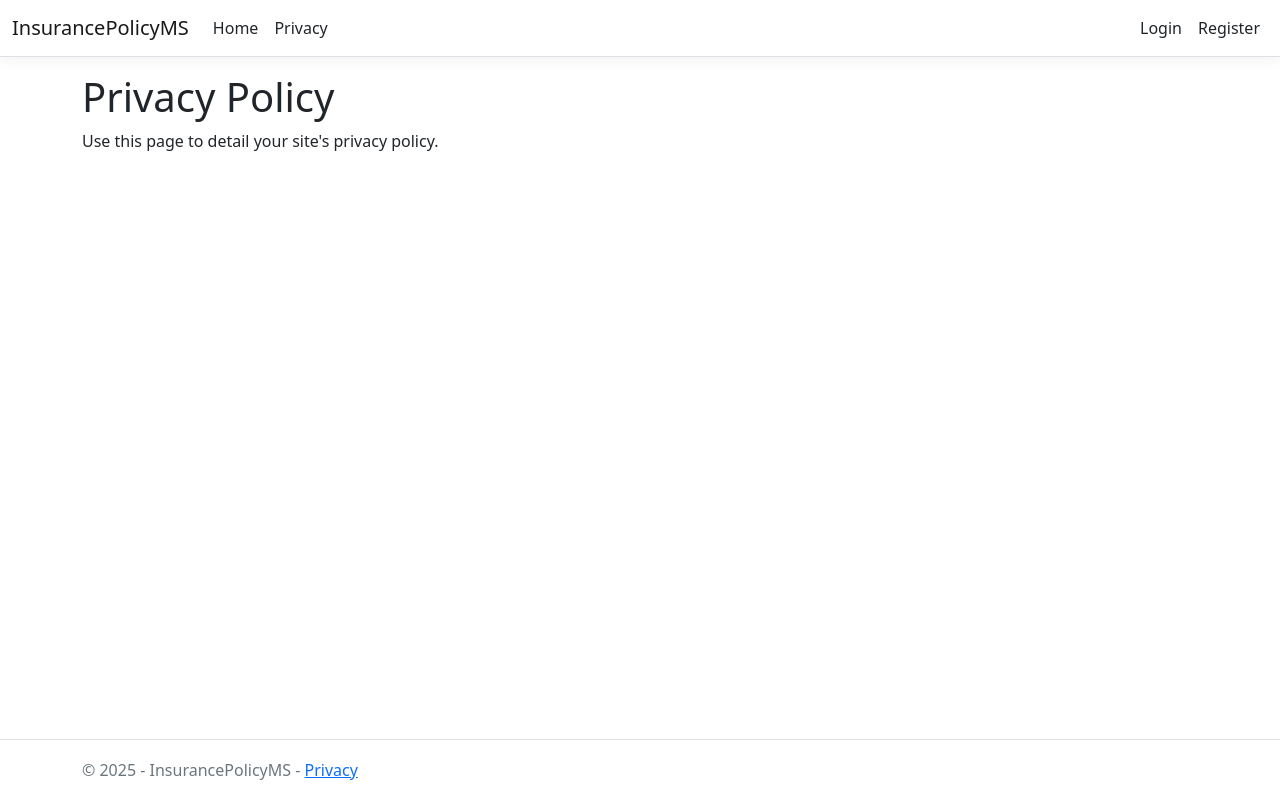
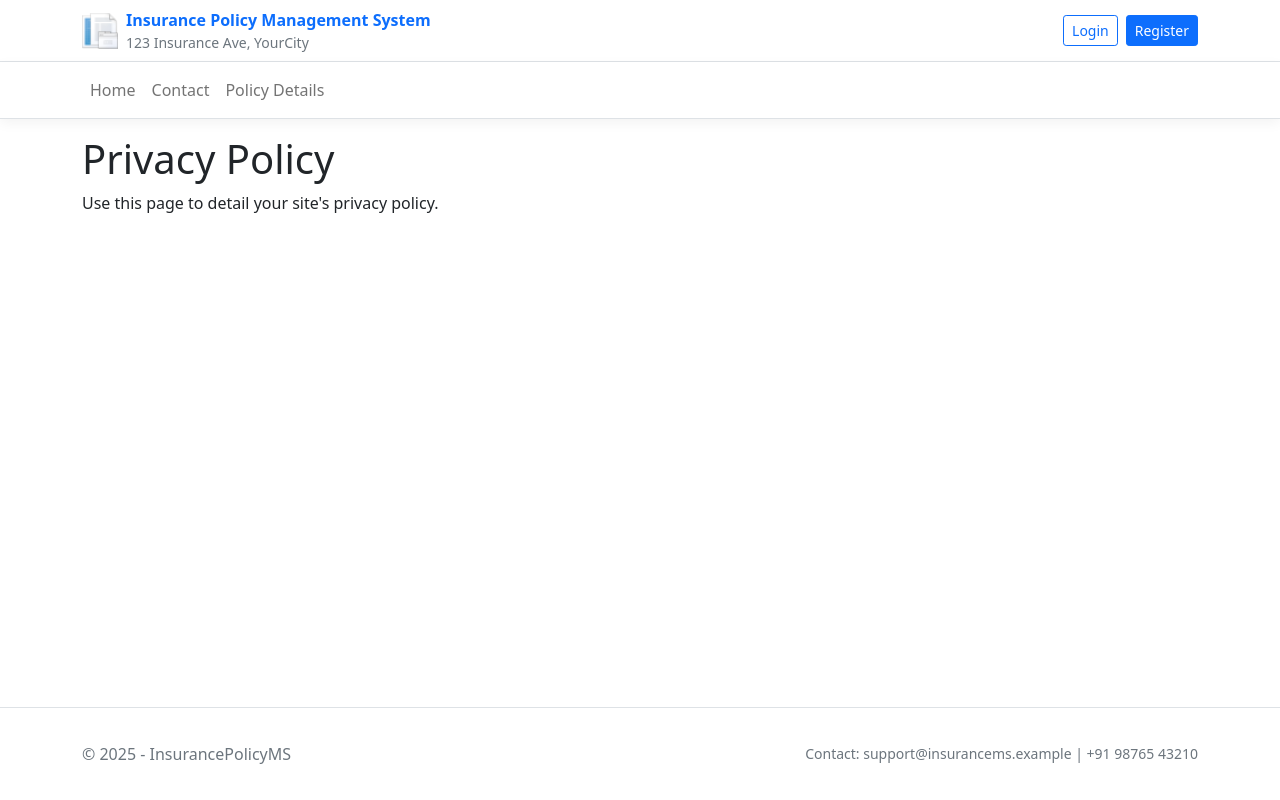
Before and after one commit to Geethapriya-Shanmuganathan/insurancepolicy, an ASP.NET Core app: page /Home/Privacy in a window 1280 px wide. Run offline with ASP.NET Core 8, Linux system fonts and the light colour scheme; style sheets or scripts are compiled from the project's sources; some libraries are stand-ins or nearby versions.

Commit message:
UI: Redesigned layout and Home page with header logo/name, nav bar, policy grid with hover, achievements sidebar; added Contact and PolicyDetails views; wired actions

```diff
--- a/ProjectPolicy/ProjectPolicy/Controllers/HomeController.cs
+++ b/ProjectPolicy/ProjectPolicy/Controllers/HomeController.cs
@@ -23,6 +23,17 @@ namespace InsurancePolicyMS.Controllers
             return View();
         }
 
+        public IActionResult Contact()
+        {
+            return View();
+        }
+
+        public IActionResult PolicyDetails(string policyType)
+        {
+            ViewData["PolicyType"] = policyType ?? "Policy";
+            return View();
+        }
+
         [ResponseCache(Duration = 0, Location = ResponseCacheLocation.None, NoStore = true)]
         public IActionResult Error()
         {
--- a/ProjectPolicy/ProjectPolicy/Views/Shared/_Layout.cshtml
+++ b/ProjectPolicy/ProjectPolicy/Views/Shared/_Layout.cshtml
@@ -7,32 +7,41 @@
     <link rel="stylesheet" href="~/lib/bootstrap/dist/css/bootstrap.min.css" />
     <link rel="stylesheet" href="~/css/site.css" asp-append-version="true" />
     <link rel="stylesheet" href="~/InsurancePolicyMS.styles.css" asp-append-version="true" />
+    <link rel="stylesheet" href="https://cdn.jsdelivr.net/npm/bootstrap-icons@1.11.3/font/bootstrap-icons.css" />
 </head>
 <body>
     <header>
-        <nav class="navbar navbar-expand-sm navbar-toggleable-sm navbar-light bg-white border-bottom box-shadow mb-3">
-            <div class="container-fluid">
-                <a class="navbar-brand" asp-area="" asp-controller="Home" asp-action="Index">InsurancePolicyMS</a>
-                <button class="navbar-toggler" type="button" data-bs-toggle="collapse" data-bs-target=".navbar-collapse" aria-controls="navbarSupportedContent"
+        <div class="border-bottom">
+            <div class="container py-2">
+                <div class="d-flex align-items-center justify-content-between">
+                    <div class="d-flex align-items-center gap-2">
+                        <a asp-controller="Home" asp-action="Index" class="d-flex align-items-center text-decoration-none">
+                            <img src="~/favicon.ico" alt="Logo" style="width:36px;height:36px;" class="me-2" />
+                            <div>
+                                <div class="fw-bold">Insurance Policy Management System</div>
+                                <div class="small text-muted">123 Insurance Ave, YourCity</div>
+                            </div>
+                        </a>
+                    </div>
+                    <div class="d-none d-md-block"></div>
+                    <div class="d-flex align-items-center gap-2">
+                        <a class="btn btn-outline-primary btn-sm" asp-controller="AuthView" asp-action="Login">Login</a>
+                        <a class="btn btn-primary btn-sm" asp-controller="AuthView" asp-action="Register">Register</a>
+                    </div>
+                </div>
+            </div>
+        </div>
+        <nav class="navbar navbar-expand-sm navbar-light bg-white border-bottom box-shadow mb-3">
+            <div class="container">
+                <button class="navbar-toggler" type="button" data-bs-toggle="collapse" data-bs-target="#mainNav" aria-controls="mainNav"
                         aria-expanded="false" aria-label="Toggle navigation">
                     <span class="navbar-toggler-icon"></span>
                 </button>
-                <div class="navbar-collapse collapse d-sm-inline-flex justify-content-between">
-                    <ul class="navbar-nav flex-grow-1">
-                        <li class="nav-item">
-                            <a class="nav-link text-dark" asp-area="" asp-controller="Home" asp-action="Index">Home</a>
-                        </li>
-                        <li class="nav-item">
-                            <a class="nav-link text-dark" asp-area="" asp-controller="Home" asp-action="Privacy">Privacy</a>
-                        </li>
-                    </ul>
-                    <ul class="navbar-nav">
-                        <li class="nav-item">
-                            <a class="nav-link text-dark" asp-area="" asp-controller="AuthView" asp-action="Login">Login</a>
-                        </li>
-                        <li class="nav-item">
-                            <a class="nav-link text-dark" asp-area="" asp-controller="AuthView" asp-action="Register">Register</a>
-                        </li>
+                <div id="mainNav" class="navbar-collapse collapse">
+                    <ul class="navbar-nav me-auto mb-2 mb-lg-0">
+                        <li class="nav-item"><a class="nav-link" asp-controller="Home" asp-action="Index">Home</a></li>
+                        <li class="nav-item"><a class="nav-link" asp-controller="Home" asp-action="Contact">Contact</a></li>
+                        <li class="nav-item"><a class="nav-link" asp-controller="Home" asp-action="PolicyDetails">Policy Details</a></li>
                     </ul>
                 </div>
             </div>
@@ -44,9 +53,12 @@
         </main>
     </div>
 
-    <footer class="border-top footer text-muted">
-        <div class="container">
-            &copy; 2025 - InsurancePolicyMS - <a asp-area="" asp-controller="Home" asp-action="Privacy">Privacy</a>
+    <footer class="border-top footer text-muted mt-auto">
+        <div class="container py-3">
+            <div class="d-flex flex-column flex-md-row justify-content-between align-items-center gap-2">
+                <div>&copy; 2025 - InsurancePolicyMS</div>
+                <div class="small">Contact: support@insurancems.example | +91 98765 43210</div>
+            </div>
         </div>
     </footer>
     <script src="~/lib/jquery/dist/jquery.min.js"></script>
```
Also changed, not shown: ProjectPolicy/ProjectPolicy/Views/Home/Contact.cshtml (added, +33 -0 lines), ProjectPolicy/ProjectPolicy/Views/Home/Index.cshtml (+95 -27 lines), ProjectPolicy/ProjectPolicy/Views/Home/PolicyDetails.cshtml (added, +33 -0 lines).
